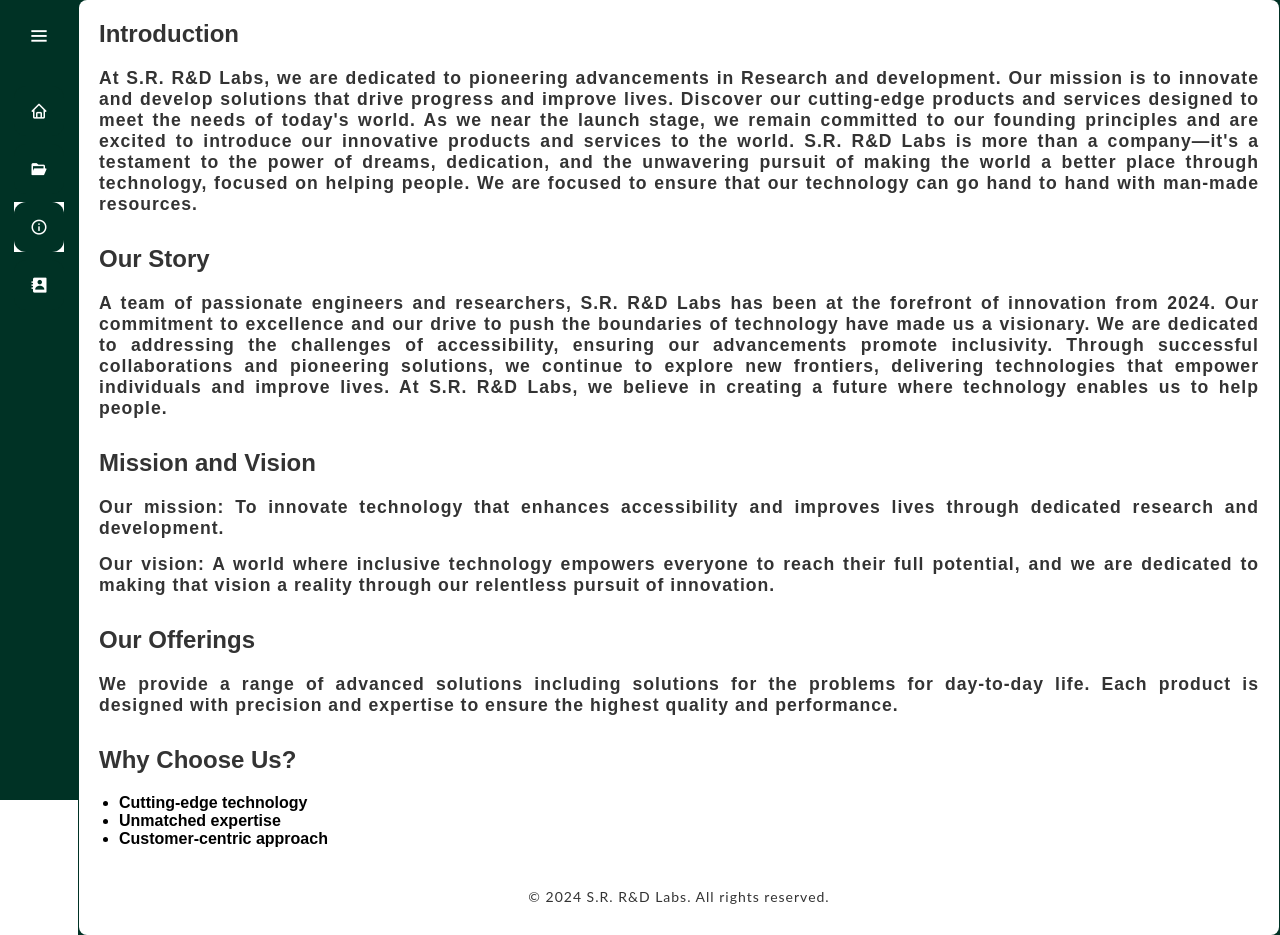
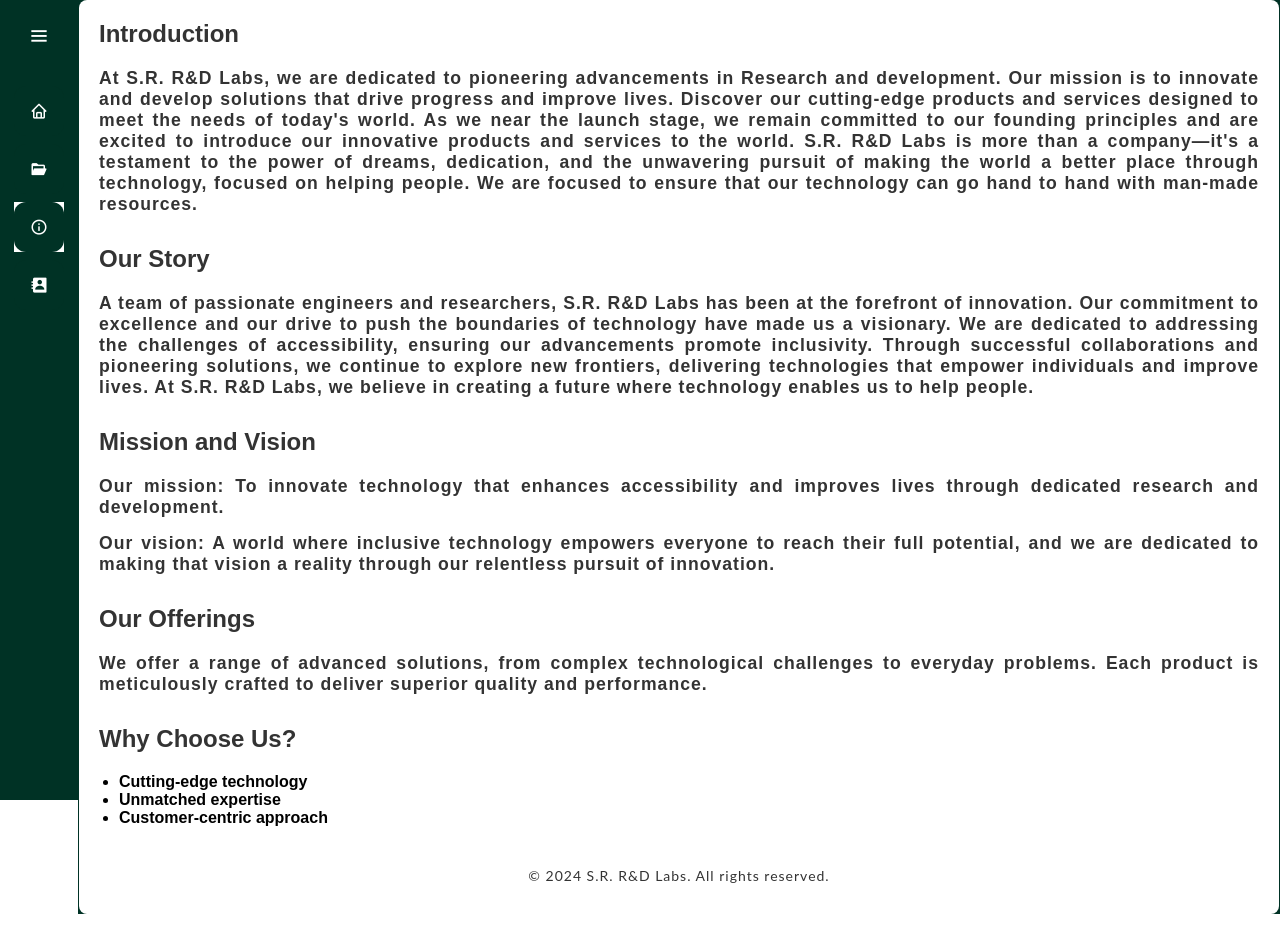
Before and after one commit to Raj934/SR-R-D-Labs, a plain HTML site: page about.html in a window 1280 px wide. After the commit the page ends 914 px from the top, so only its background shows below. Drawn offline with nearby package versions, Linux system fonts and the light colour scheme.

Commit message:
Update about.html

```diff
--- a/about.html
+++ b/about.html
@@ -68,7 +68,7 @@
 
           <section class="section">
             <h2 >Our Story</h2>
-            <p class="p">A team of passionate engineers and researchers, S.R. R&D Labs has been at the forefront of innovation from 2024. Our commitment to excellence and our drive to push the boundaries of technology have made us a visionary. We are dedicated to addressing the challenges of accessibility, ensuring our advancements promote inclusivity. Through successful collaborations and pioneering solutions, we continue to explore new frontiers, delivering technologies that empower individuals and improve lives. At S.R. R&D Labs, we believe in creating a future where technology enables us to help people.</p>
+            <p class="p">A team of passionate engineers and researchers, S.R. R&D Labs has been at the forefront of innovation. Our commitment to excellence and our drive to push the boundaries of technology have made us a visionary. We are dedicated to addressing the challenges of accessibility, ensuring our advancements promote inclusivity. Through successful collaborations and pioneering solutions, we continue to explore new frontiers, delivering technologies that empower individuals and improve lives. At S.R. R&D Labs, we believe in creating a future where technology enables us to help people.</p>
           </section>
 
           <section class="section">
@@ -79,7 +79,7 @@
 
           <section class="section">
             <h2 >Our Offerings</h2>
-            <p class="p">We provide a range of advanced solutions including solutions for the problems for day-to-day life. Each product is designed with precision and expertise to ensure the highest quality and performance.</p>
+            <p class="p">We offer a range of advanced solutions, from complex technological challenges to everyday problems. Each product is meticulously crafted to deliver superior quality and performance.</p>
           </section>
 
           <section class="section">
```
